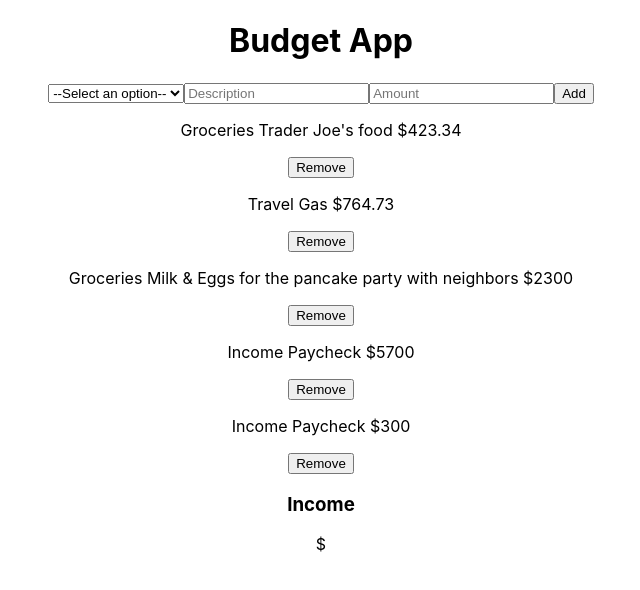
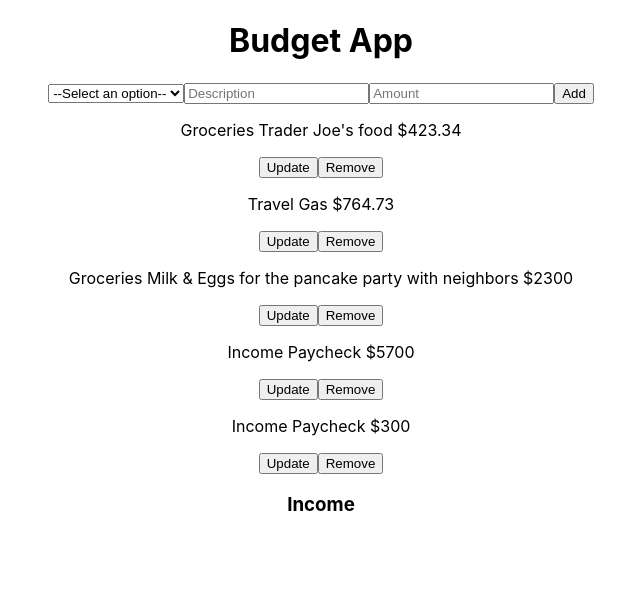
Before and after one commit to matthew-k-yee/BudgetTracker, a React (Create React App) app in the folder client/: page / in a window 1280 px wide. Shown: the top 590 px of the page, without its empty margins (319-959 px from the left). Built offline with nearby package versions, Linux system fonts and the light colour scheme.

Commit message:
refresh input field after submitting

```diff
--- a/client/src/components/Balance.js
+++ b/client/src/components/Balance.js
@@ -1,12 +1,19 @@
 import React from 'react'
 
 class Balance extends React.Component {
-
   render() {
+    // let list = this.props.expenseList
+    // let arr = [];
+    // for ( let i = 0; i < list.length; i++) {
+    //   if ( list[i].categories === 'Income') {
+    //     let amount = parseInt(list[i].amount)
+    //     arr.push(amount)
+    //   }
+    // }
+    // console.log(arr)
     return (
       <div>
         <h3>Income</h3>
-        <p>${this.props.total}</p>
       </div>
     )
   }
--- a/client/src/components/Budget.js
+++ b/client/src/components/Budget.js
@@ -38,7 +38,12 @@ class Budget extends Component {
         expenseList: [
           ...prevState.expenseList,
           prevState.expenses
-        ]
+        ],
+        expenses: {
+          categories: '',
+          description: '',
+          amount: ''
+        }
       }
     })
   }
@@ -50,36 +55,27 @@ class Budget extends Component {
       }
     })
   }
-  // income = () => {
-  //   let list = this.state.expenseList
-  //   let total = []
-  //   for ( let i = 0; i < list.length; i++) {
-  //     if ( list[i].categories === 'Income')
-  //     total.push(list[i].amount)
-  //   }
-  //   this.setState({
-  //     total: total.reduce((a,c) => a + c)
-  //   })
-  // }
 
-  // handleIncomeUpdate = e => {
-  //   let list = this.state.expenseList
-  //   let total = []
-  //   for ( let i = 0; i < list.length; i++) {
-  //     if ( list[i].categories === 'Income')
-  //     total.push(list[i].amount)
-  //   }
-  //   this.setState({
-  //     total: total.reduce((a,c) => a + c)
-  //   })
-  // }
+  income = () => {
+    let list = this.state.expenseList
+    let arr = [];
+    for ( let i = 0; i < list.length; i++) {
+      if ( list[i].categories === 'Income') {
+        let amount = parseInt(list[i].amount)
+        arr.push(amount)
+      }
+    }
+    // this.setState({
+    //   total: arr
+    // })
+    console.log(arr)
+  }
 
   // componentDidMount() {
   //   this.income()
   // }
-
   render() {
-    console.log(this.state.expenseList)
+    // {this.income()}
     return (
       <div>
         <InputBudget
@@ -91,9 +87,10 @@ class Budget extends Component {
         />
         <BudgetGrid
           expenseList={this.state.expenseList}
+          handleUpdate={this.handleUpdate}
           handleDelete={this.handleDelete}
         />
-        <Balance total={this.state.total}/>
+        <Balance expenseList={this.state.expenseList}/>
       </div>
     )
   }
--- a/client/src/components/BudgetGrid.js
+++ b/client/src/components/BudgetGrid.js
@@ -7,6 +7,7 @@ const BudgetGrid = props => {
       return (
         <div key={index}>
           <p>{list.categories} {list.description} ${list.amount}</p>
+          <button onClick={props.handleUpdate}>Update</button>
           <button onClick={() => props.handleDelete(index)}>Remove</button>
         </div>
       )
@@ -16,27 +17,3 @@ const BudgetGrid = props => {
 
 }
 export default BudgetGrid
-
-
-{/* <table>
-<tbody>
-  <tr>
-    <td>
-      <h3>Category</h3>
-    </td>
-    <td>
-      <h3>Description</h3>
-    </td>
-    <td>
-      <h3>Amount</h3>
-    </td>
-  </tr>
-</tbody>
-</table> */}
-
-
-// let example = [{categories: "Groceries", description: "Trader Joe's food", amount: 423.34}
-// ,{categories: "Travel", description: "Gas", amount: 764.73}
-// ,{categories: "Groceries", description: "Milk & Eggs for the pancake party with neighbors", amount: 2300}
-// ,{categories: "Income", description: "Paycheck", amount: 5700}
-// ,{categories: "Income", description: "Paycheck", amount: 300}]
```
